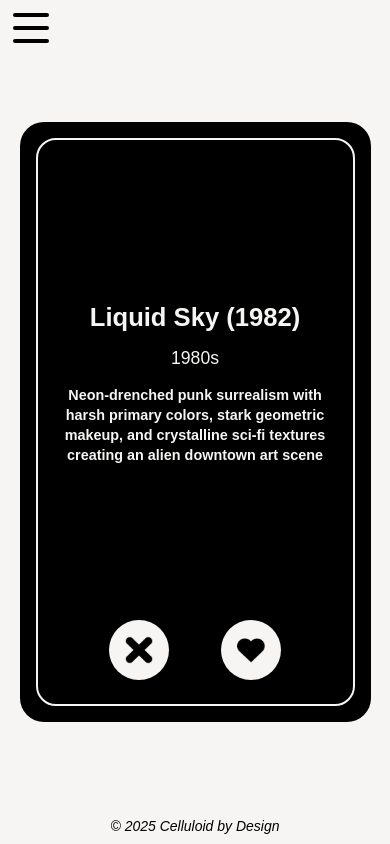
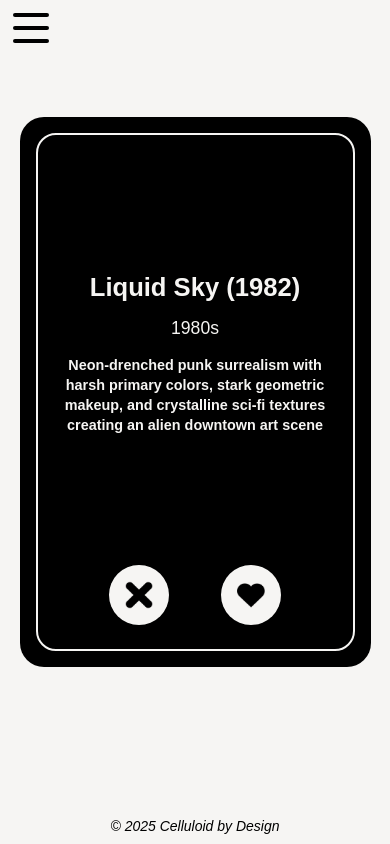
Before and after one commit to EJPlunkett/celluloid-by-design, a plain HTML site: page cards.html in a window 390 px wide. Drawn offline with Linux system fonts and the light colour scheme.

Commit message:
Fix mobile viewport issues for cards display

```diff
--- a/cards.html
+++ b/cards.html
@@ -121,7 +121,7 @@
       top: 0;
       left: 0;
       right: 0;
-      bottom: 0;
+      bottom: 60px;
       display: flex;
       justify-content: center;
       align-items: center;
@@ -133,7 +133,7 @@
       border-radius: 24px;
       width: 90vw;
       max-width: 400px;
-      height: 600px;
+      height: 550px;
       position: relative;
       padding: 16px;
       box-sizing: border-box;
@@ -235,7 +235,7 @@
       top: 0;
       left: 0;
       right: 0;
-      bottom: 0;
+      bottom: 60px;
     }
 
     #watchlist-link p {
```
